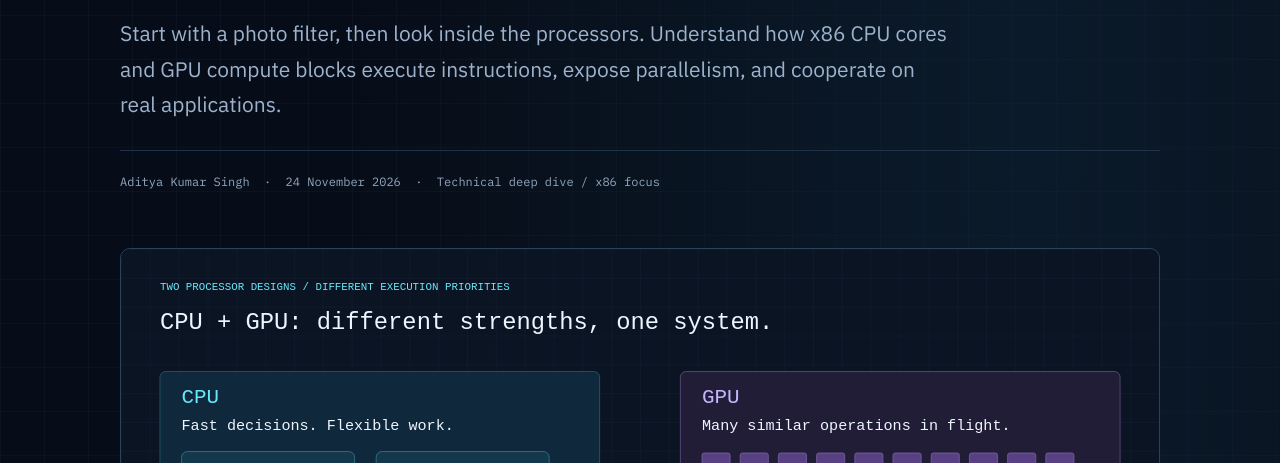
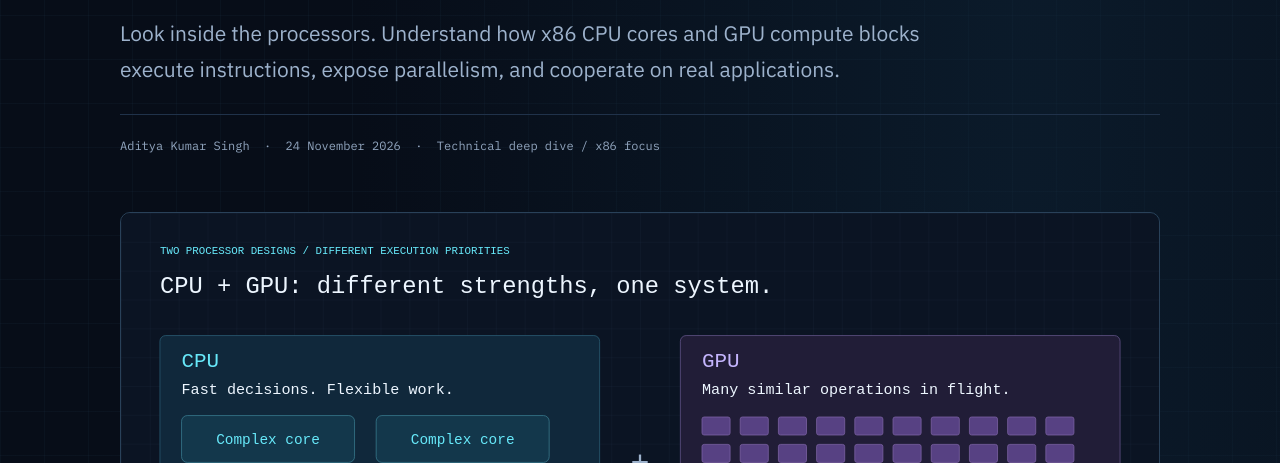
Before and after one commit to rsys-adsingh/rsys-adsingh.github.io, a plain HTML site: page techblogs/cpu-vs-gpu.html in a window 1280 px wide. Shown: the part 337-800 px from the top of the page. Drawn offline with Linux system fonts and the light colour scheme.

Commit message:
Update cpu-vs-gpu.html

```diff
--- a/techblogs/cpu-vs-gpu.html
+++ b/techblogs/cpu-vs-gpu.html
@@ -6,7 +6,7 @@
 <a class="skip" href="#article-content">Skip to article</a>
 <nav aria-label="Main navigation"><div class="nav-inner"><a class="brand" href="../index.html">ADITYA SINGH</a><div class="nav-links"><a href="../index.html">Portfolio</a><a href="../studyresources.html">Resources</a><a href="../techblogs.html">TechBlogs</a></div></div></nav>
 <main class="page" id="article-content"><article>
-<header class="hero"><span class="eyebrow">Hardware explained / beginner to advanced</span><h1>CPU vs GPU: two designs, different ways to execute work.</h1><p class="standfirst">Start with a photo filter, then look inside the processors. Understand how x86 CPU cores and GPU compute blocks execute instructions, expose parallelism, and cooperate on real applications.</p><p class="byline">Aditya Kumar Singh &nbsp;·&nbsp; <time datetime="2026-11-24">24 November 2026</time> &nbsp;·&nbsp; Technical deep dive / x86 focus</p></header>
+<header class="hero"><span class="eyebrow">Hardware explained / beginner to advanced</span><h1>CPU vs GPU: two designs, different ways to execute work.</h1><p class="standfirst">Look inside the processors. Understand how x86 CPU cores and GPU compute blocks execute instructions, expose parallelism, and cooperate on real applications.</p><p class="byline">Aditya Kumar Singh &nbsp;·&nbsp; <time datetime="2026-11-24">24 November 2026</time> &nbsp;·&nbsp; Technical deep dive / x86 focus</p></header>
 <figure class="hero-visual"><a href="assets/cpu-gpu-overview-technical.svg" aria-label="View full-size CPU and GPU overview"><img class="hero-image" src="assets/cpu-gpu-overview-technical.svg" width="1440" height="720" alt="CPU and GPU designs side by side: complex CPU cores emphasize flexible low-latency work, while groups of GPU execution lanes emphasize throughput."></a><figcaption><span>A conceptual comparison; the blocks are illustrative rather than real product core counts.</span><a href="assets/cpu-gpu-overview-technical.svg">View full diagram</a></figcaption></figure>
 <aside class="toc" aria-labelledby="contents"><h2 id="contents">From first principles to execution details</h2><ol><li><a href="#basics">What CPU and GPU actually do</a></li><li><a href="#analogy">Latency and throughput, intuitively</a></li><li><a href="#cpu">Inside a modern x86 CPU</a></li><li><a href="#gpu">Inside a GPU</a></li><li><a href="#differences">Architectural differences side by side</a></li><li><a href="#parallelism">Dependencies and parallel work</a></li><li><a href="#workloads">How applications divide the work</a></li><li><a href="#together">CPU and GPU cooperation</a></li><li><a href="#brands">Manufacturers and architecture examples</a></li><li><a href="#advanced">Advanced performance concepts</a></li><li><a href="#glossary">Glossary and technical sources</a></li></ol></aside>
 <div class="body">
```
